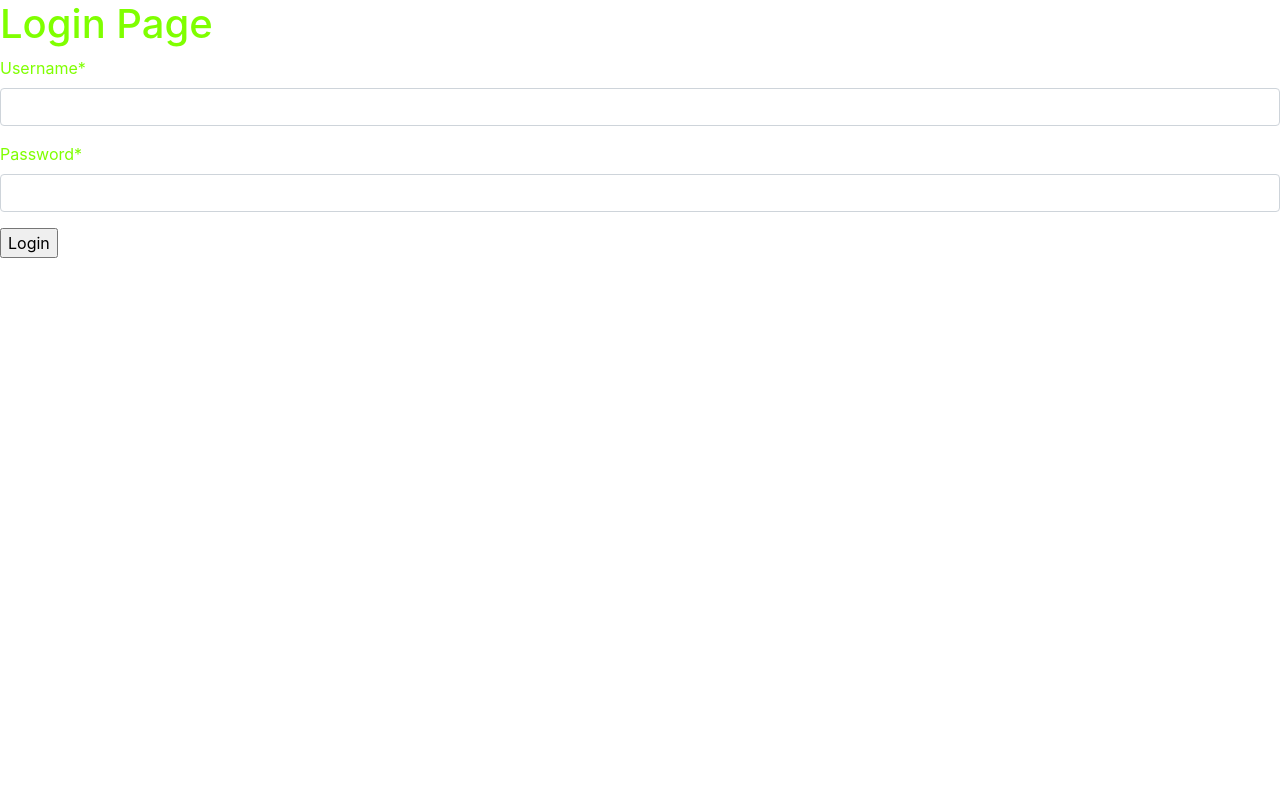
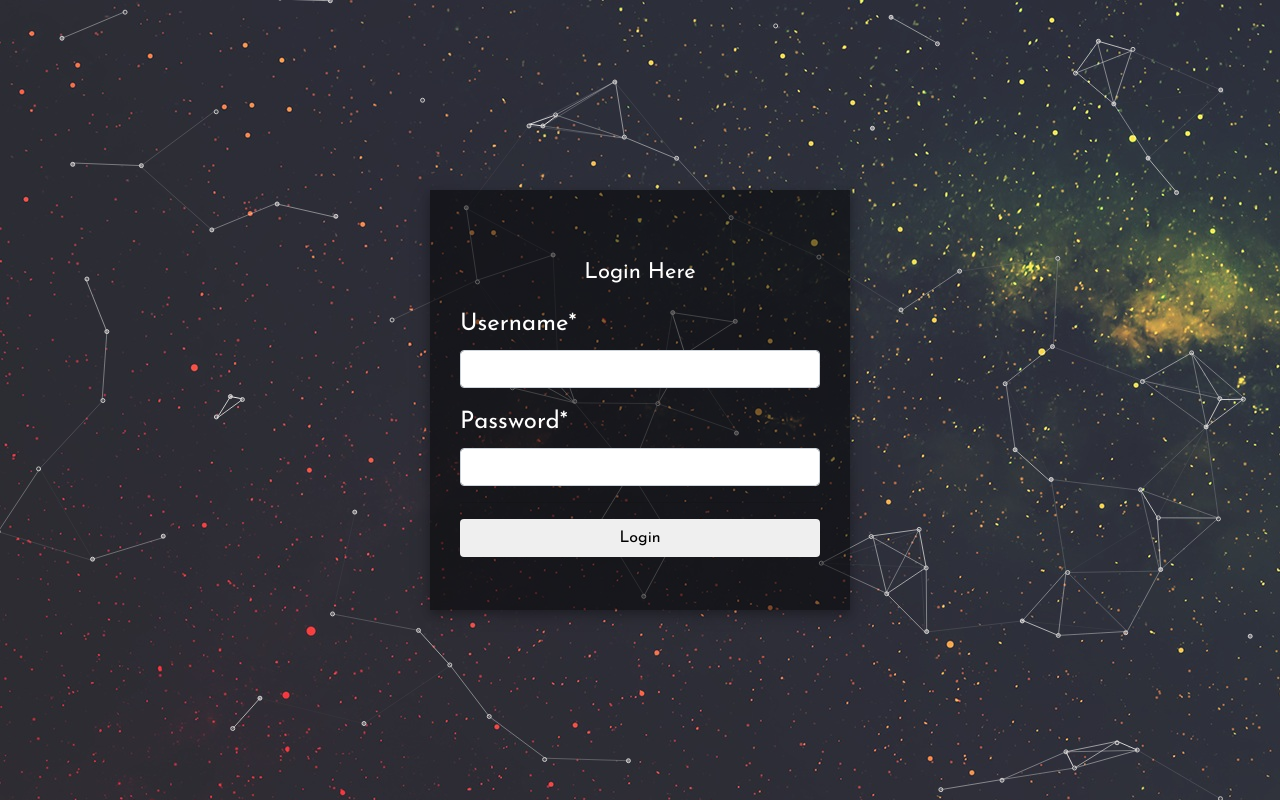
Before and after one commit to 404shades/Excelsior18, a Django app: page /accounts/login/ in a window 1280 px wide. Before the commit the page ends 258 px from the top, so only its background shows below. Run offline with Django 3.2, Linux system fonts and the light colour scheme; some libraries are stand-ins or nearby versions.

Commit message:
Registartion

```diff
--- a/Accounts/forms.py
+++ b/Accounts/forms.py
@@ -5,7 +5,7 @@ User = get_user_model()
 
 
 class LoginForm(forms.Form):
-    UserName = forms.CharField()
+    UserName = forms.CharField(widget=forms.TextInput(attrs={'class': 'form-control'}))
     password = forms.CharField(widget=forms.PasswordInput)
 
 
--- a/Accounts/views.py
+++ b/Accounts/views.py
@@ -11,7 +11,7 @@ User = get_user_model()
 def login_page(request):
     form = LoginForm(request.POST or None)
     context = {
-        "form": form
+        "forming": form
     }
     next_ = request.GET.get('next')
     next_post = request.POST.get('next')
@@ -29,7 +29,7 @@ def login_page(request):
                 return redirect('/')
         else:
             print('Error')
-    return render(request, 'Authentication/login.html', context)
+    return render(request, 'Authentication/index.html', context)
 
 
 class RegisterView(FormView):
@@ -43,3 +43,8 @@ class RegisterView(FormView):
         email = self.request.POST['email']
         User.objects.create_user(username=username, email=email, password=password)
         return super(RegisterView, self).form_valid(form)
+
+    def get_context_data(self, **kwargs):
+        context = super(RegisterView, self).get_context_data(**kwargs)
+        print(context)
+        return context
--- /dev/null
+++ b/static_my_proj/css/partstyle.css
@@ -0,0 +1,32 @@
+body{
+    margin: 0;
+    font-family: 'Josefin Sans', serif;
+    font-size: 24px;
+}
+
+.loginbox{
+    width: 420px;
+    height: 420px;
+    background: rgba(0,0,0,0.5);
+    color:#fff;
+    top: 50%;
+    left: 50%;
+    position: absolute;
+    transform: translate(-50%,-50%);
+    -webkit-box-sizing: border-box;
+    -moz-box-sizing: border-box;
+    box-sizing: border-box;
+    padding: 70px 30px;
+    box-shadow: 0 4px 8px 0 rgba(0, 0, 0, 0.2), 0 6px 20px 0 rgba(0, 0, 0, 0.19);
+}
+
+h1{
+    margin: 0;
+    padding: 0 0 20px;
+    text-align: center;
+    font-size: 22px;
+}
+#particles-js{
+    background-image: url('/static/images/image1.jpg');
+    height: 100vh;
+}
--- /dev/null
+++ b/static_my_proj/js/particles.json
@@ -0,0 +1,32 @@
+{
+    "particles":{
+        "number":{
+            "value":80
+        },
+        "color":{
+            "value":"#f9f3f4"
+        },
+        "shape":{
+            "type":"circle",
+            "stroke":{
+                "width":1,
+                "color":"#ccc"
+            }
+        },
+        "opacity":{
+            "value":0.5,
+            "random":true
+        },
+        "size":{
+            "value":2
+        },
+        "line_linked":{
+            "enable":true,
+            "distance":110
+        },
+        "move":{
+            "enable":true,
+            "speed": 7
+        }
+    }
+}
--- /dev/null
+++ b/templates/Authentication/index.html
@@ -0,0 +1,26 @@
+{% extends 'base.html' %}
+{% load crispy_forms_tags %}
+{% load static %}
+{% block styling %}
+    <link rel="stylesheet" href="{% static 'css/partstyle.css' %}">
+{% endblock %}
+{% block content %}
+    <div id="particles-js">
+    <div class="loginbox">
+    <h1>Login Here</h1>
+        <form method="post">
+            {% csrf_token %}
+        {{ forming|crispy }}
+            <hr>
+            <input type="submit" class="btn btn-block" value="Login">
+        </form>
+    </div>
+    </div>
+
+    <script src="https://cdn.jsdelivr.net/particles.js/2.0.0/particles.min.js"></script>
+    <script>
+        particlesJS.load('particles-js', '{% static 'js/particles.json' %}', function () {
+            console.log('Particles.json Loaded')
+        })
+    </script>
+{% endblock %}
--- a/templates/base.html
+++ b/templates/base.html
@@ -10,10 +10,13 @@
     <link rel="stylesheet" href="https://maxcdn.bootstrapcdn.com/bootstrap/4.0.0-beta.2/css/bootstrap.min.css" integrity="sha384-PsH8R72JQ3SOdhVi3uxftmaW6Vc51MKb0q5P2rRUpPvrszuE4W1povHYgTpBfshb" crossorigin="anonymous">
     <!-- Animate css-->
     <link rel="stylesheet" href="https://maxcdn.bootstrapcdn.com/font-awesome/4.7.0/css/font-awesome.min.css">
+    <link href="https://fonts.googleapis.com/css?family=Josefin+Sans" rel="stylesheet">
 {#    <link rel="stylesheet" href="{% static "css/animate.css" %}">#}
-    <link rel="stylesheet" href = '{% static "css/main.css" %}'>
+{#    <link rel="stylesheet" href = '{% static "css/main.css" %}'>#}
+{% block styling %}{% endblock %}
 </head>
 <body>
     {% block content %}
 {% endblock %}
 </body>
+</html>
```
Also changed, not shown: db.sqlite3, static_my_proj/images/Exc.png (added), static_my_proj/images/image1.jpg (added), 7 other files.
